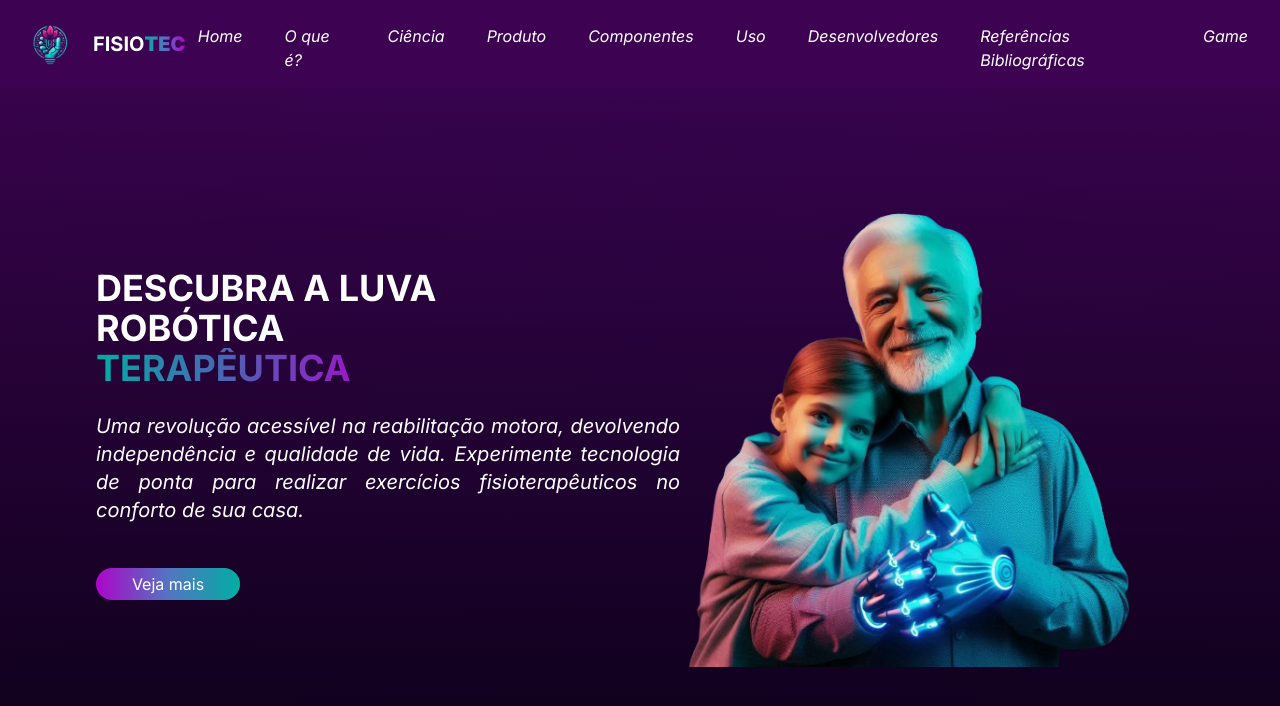
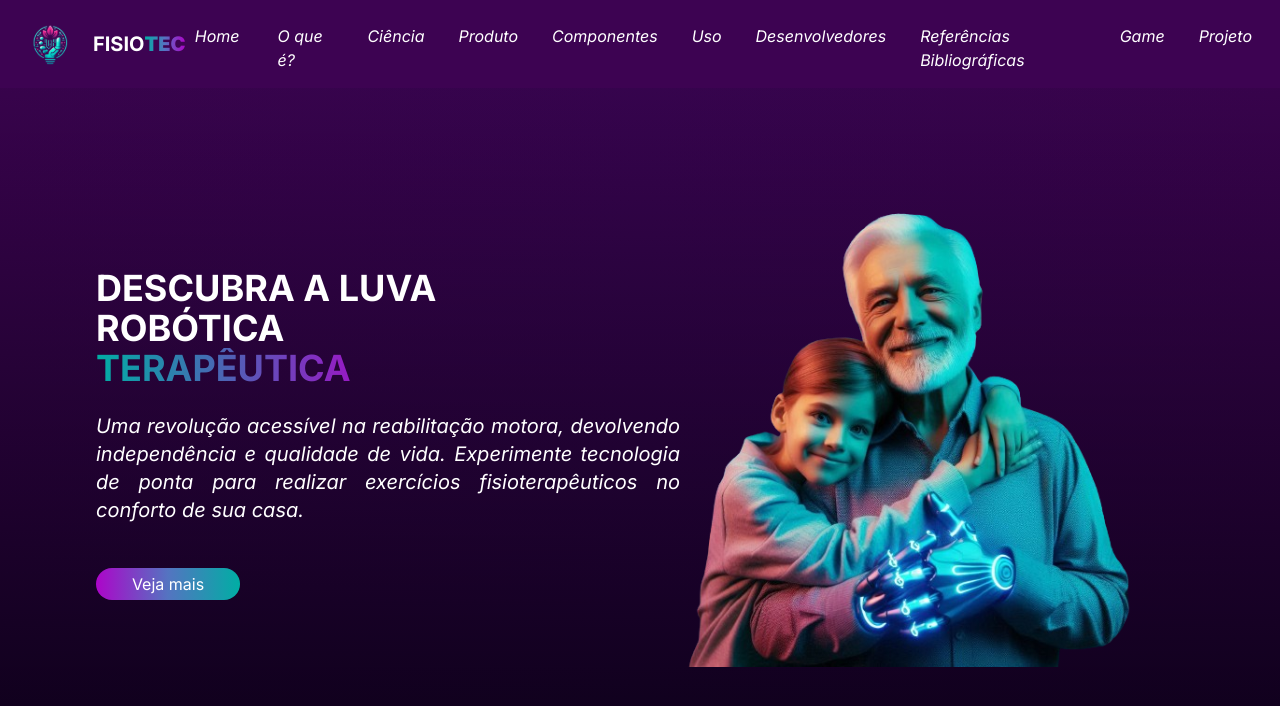
Before and after one commit to Nicolas07068/fisiotec-tcc, a React (Vite) app: page / in a window 1280 px wide. Shown: the top 706 px of the page. Built offline with nearby package versions, Linux system fonts and the light colour scheme.

Commit message:
Lanchinho

```diff
--- a/src/App.jsx
+++ b/src/App.jsx
@@ -9,6 +9,7 @@ import ComoUsar from './pages/ComoUsar.jsx'
 import Desenvolvedores from './pages/Desenvolvedores.jsx'
 import ReferenciasBibliograficas from './pages/ReferenciasBibliograficas.jsx'
 import Game from './pages/Jogo.jsx'
+import Projeto from './pages/Projeto.jsx'
 
 function App() {
   return(
@@ -23,6 +24,7 @@ function App() {
                   <Route path="/desenvolvedores" element={<Desenvolvedores/>} />
                   <Route path="/referenciasBibliograficas" element={<ReferenciasBibliograficas/>} />
                   <Route path="/nossoJogo" element={<Game/>} />
+                  <Route path="/nossoProjeto" element={<Projeto/>} />
               </Routes>
       </BrowserRouter>
    );
--- a/src/pages/Header.jsx
+++ b/src/pages/Header.jsx
@@ -25,14 +25,15 @@ export default function Header() {
       </div>
       <nav className={`w-full md:w-auto ${isMenuOpen ? 'block' : 'hidden'} md:flex md:space-x-2.5 mt-4 md:mt-2`}>
         <a href="/" className="block text-white py-2 px-4 italic ">Home</a>
-        <a href="/objetivo" className="block text-white py-2 px-4 italic" >O que é?</a>
-        <a href="/Baseamento" className="block text-white py-2 px-4 italic">Ciência</a>
-        <a href="/Produto" className="block text-white py-2 px-4 italic">Produto</a>
-        <a href="/Componentes" className="block text-white py-2 px-4 italic">Componentes</a>
-        <a href="/ComoUsar" className="block text-white py-2 px-4 italic">Uso</a>
-        <a href="/Desenvolvedores" className="block text-white py-2 px-4 italic">Desenvolvedores</a>
-        <a href="/ReferenciasBibliograficas" className="block text-white py-2 px-4 italic">Referências Bibliográficas</a>
-        <a href="/nossoJogo" className="block text-white py-2 px-4 italic"> Game</a>
+        <a href="/objetivo" className="block text-white py-2 px-3 italic" >O que é?</a>
+        <a href="/Baseamento" className="block text-white py-2 px-3 italic">Ciência</a>
+        <a href="/Produto" className="block text-white py-2 px-3 italic">Produto</a>
+        <a href="/Componentes" className="block text-white py-2 px-3 italic">Componentes</a>
+        <a href="/ComoUsar" className="block text-white py-2 px-3 italic">Uso</a>
+        <a href="/Desenvolvedores" className="block text-white py-2 px-3 italic">Desenvolvedores</a>
+        <a href="/ReferenciasBibliograficas" className="block text-white py-2 px-3 italic">Referências Bibliográficas</a>
+        <a href="/nossoJogo" className="block text-white py-2 px-3 italic"> Game</a>
+        <a href="/nossoProjeto" className="block text-white py-2 px-3 italic"> Projeto</a>
       </nav>
     </header>
   );
--- a/src/pages/Jogo.jsx
+++ b/src/pages/Jogo.jsx
@@ -5,9 +5,10 @@ export default function Jogo() {
     <div className='bg-bg-telas1 h-svh'>
       <Header/>
         <div className='xl:max-w-7xl xl:m-auto'>
-        <div >
+        <div className='xl:h-[640px] h-[450px]'>
             <h1 className='text-gradient bg-gradient-to-r from-verdinho via-azulzinho to-roxinho bg-clip-text text-transparent text-3xl font-bold text-center mt-10'>NOSSO JOGO</h1>
-            <iframe className=" mt-10 w-96 ml-[20px] xl:w-11/12 xl:h-96 xl:ml-[85px]"  width="560" height="315" src="https://www.youtube.com/embed/EfAcDdFjAI0?si=7m9ZLg47u6YnbRNr" title="YouTube video player" frameborder="0" allow="accelerometer; autoplay; clipboard-write; encrypted-media; gyroscope; picture-in-picture; web-share" referrerpolicy="strict-origin-when-cross-origin" allowfullscreen></iframe>
+            <iframe  className=" mt-10 w-96 ml-[20px] xl:w-11/12 xl:h-full xl:ml-[85px] h-full" width="560" height="315" src="https://www.youtube.com/embed/XdBqoDMmDys?si=h7qHqdvIM6JmuWMn" title="YouTube video player" frameborder="0" allow="accelerometer; autoplay; clipboard-write; encrypted-media; gyroscope; picture-in-picture; web-share" referrerpolicy="strict-origin-when-cross-origin" allowfullscreen></iframe>
+
         </div>
         </div>
     </div>
--- a/src/pages/Objetivos.jsx
+++ b/src/pages/Objetivos.jsx
@@ -9,7 +9,7 @@ export default function Objetivos() {
       <Header />
       <div className='xl:flex xl:items-center xl:justify-center xl:gap-7 '>
         <div className='bg-bg-ob1 h-36 mt-10 ml-4 text-white text-xs w-11/12 xl:w-96 shadow-[8px_8px_#213444]'>
-          <h2 className='text-base font-bold mb-4 ml-4'>Diferenciais do Projeto</h2>
+          <h2 className='text-base font-bold mb-3 ml-4'>Diferenciais do Projeto</h2>
           <ul className='list-disc pl-5 space-y-1'>
           <li>Tecnologia Avançada: Motores de passo, sensores precisos e conectividade Bluetooth.</li>
           <li>Acessível e Econômico: Baixo custo, acessível e adequado para uso doméstico.</li>
--- /dev/null
+++ b/src/pages/Projeto.jsx
@@ -0,0 +1,15 @@
+import Header from './Header'
+
+export default function Jogo() {
+  return (
+    <div className='bg-bg-telas1 h-svh'>
+      <Header/>
+        <div className='xl:max-w-7xl xl:m-auto'>
+        <div className='xl:h-[640px] h-[400px]'>
+            <h1 className='text-gradient bg-gradient-to-r from-verdinho via-azulzinho to-roxinho bg-clip-text text-transparent text-3xl font-bold text-center mt-10'>NOSSO PROJETO</h1>
+            <iframe className="mt-10 w-96 ml-[20px] xl:w-10/12 xl:h-full xl:ml-[85px] h-full"  width="560" height="315" src="https://www.youtube.com/embed/EfAcDdFjAI0?si=7m9ZLg47u6YnbRNr" title="YouTube video player" frameborder="0" allow="accelerometer; autoplay; clipboard-write; encrypted-media; gyroscope; picture-in-picture; web-share" referrerpolicy="strict-origin-when-cross-origin" allowfullscreen></iframe>
+        </div>
+        </div>
+    </div>
+  )
+}
```
